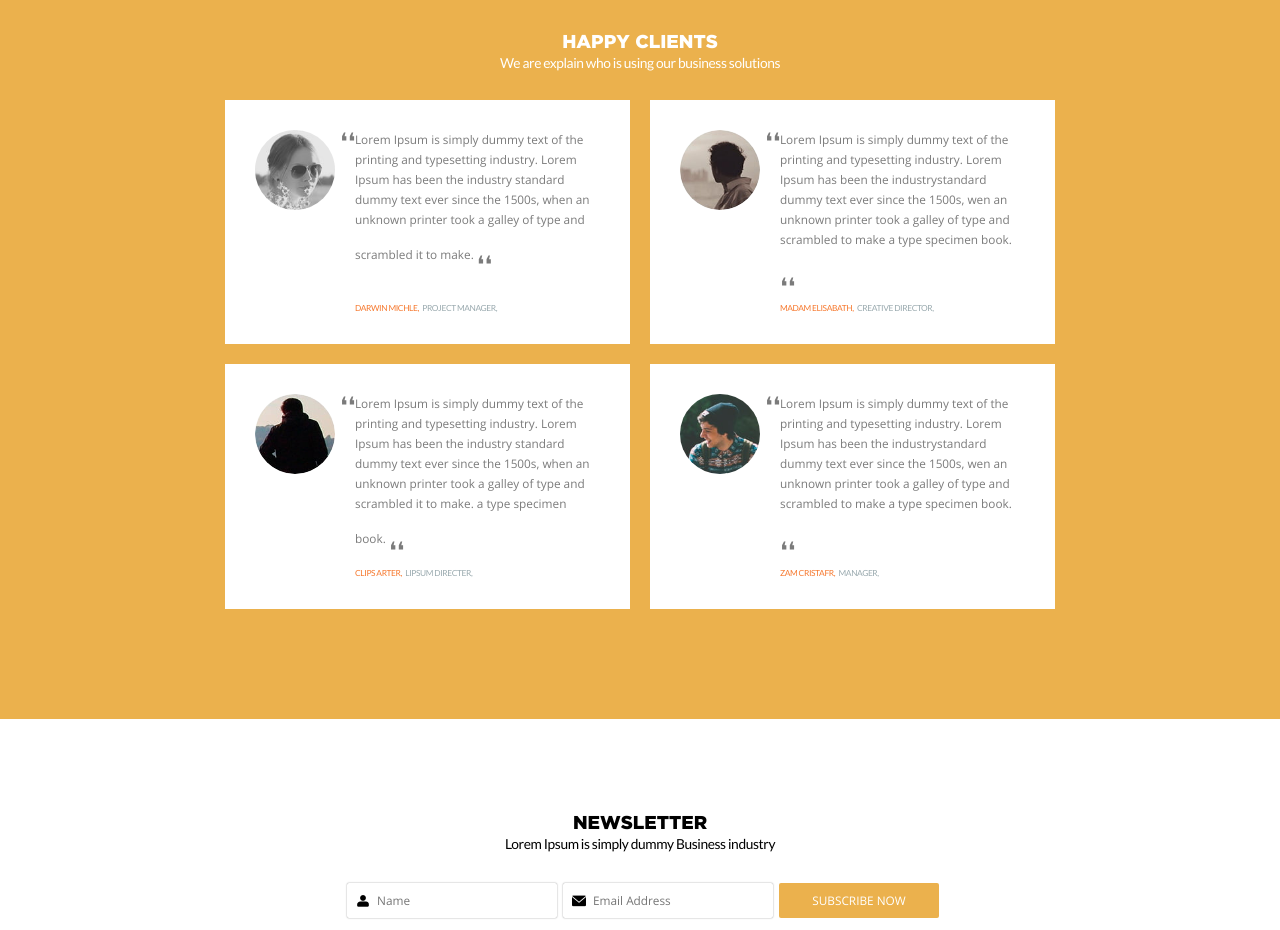
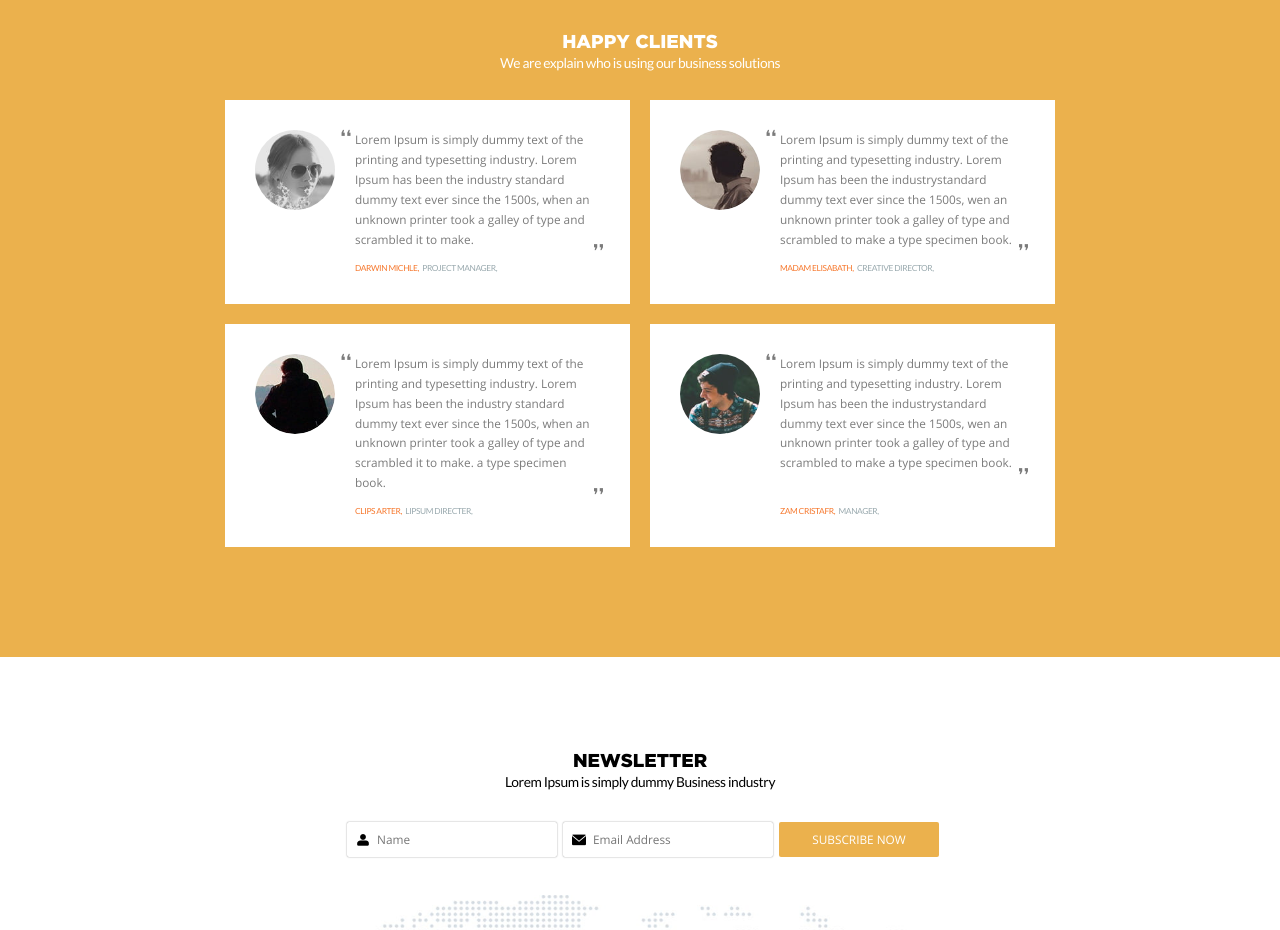
Before and after one commit to Ulyanov-programmer/Free-Business-Theme, a website: page #src/index.html in a window 1280 px wide. Shown: the part 3140-4070 px from the top of the page. Drawn offline with nearby package versions, Linux system fonts and the light colour scheme; files that its build step writes are made by us from their sources; files whose address does not match are found by name; a web font is replaced by a local one.

Commit message:
Fixed quotes for clients reviews.

```diff
--- a/#src/scss/style.scss
+++ b/#src/scss/style.scss
@@ -560,17 +560,19 @@ body {
             left: -15px;
             top: -9px;
 
-            @include adaptiv-font(20, 15);
+            font-size: 18px;
+
             content: ("❛❛");
             height: 17px;
         }
         &::after {
-            position: relative;
-            bottom: -10%;
-            height: 17px;
+            position: absolute;
+            bottom: -10px;
+            right: -9px;
 
-            @include adaptiv-font(20, 15);
-            content: ("❛❛");
+            font-size: 18px;
+            content: ("\00a0❛❛");
+
 
             transform: rotate(180deg);
 
```
Also changed, not shown: Free Business Theme/css/style.css, Free Business Theme/css/style.min.css.
